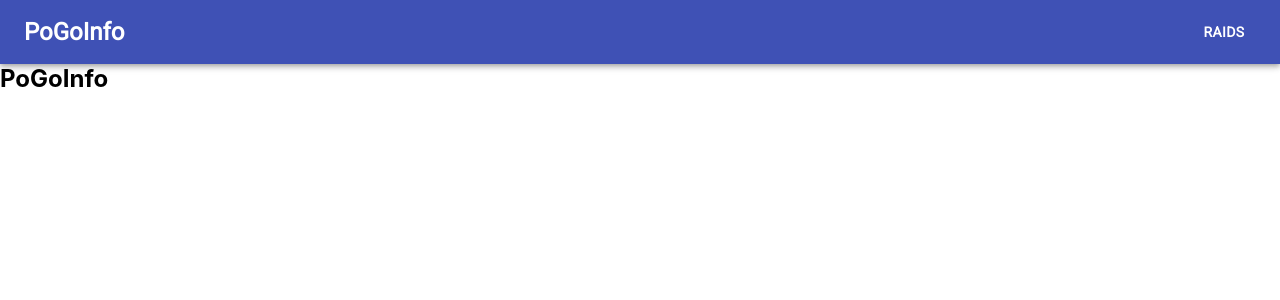
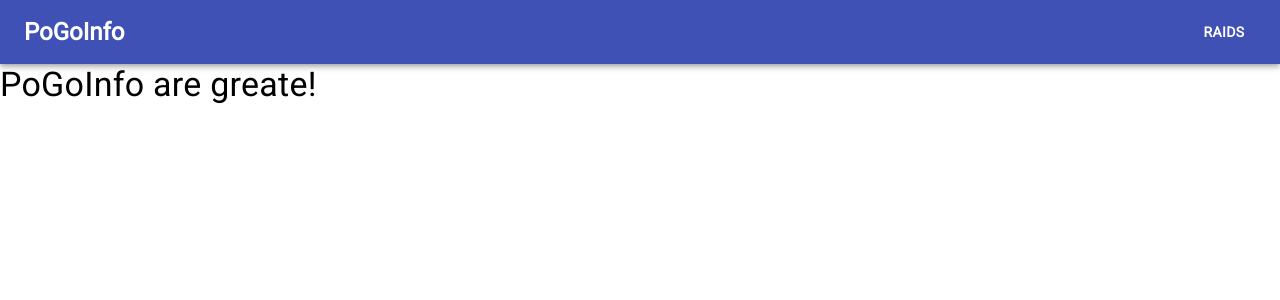
Before and after one commit to ruiaraujo012/PoGoInfo, a React (Create React App) app: page / in a window 1280 px wide. Shown: the top 300 px of the page. Built offline with nearby package versions, Linux system fonts and the light colour scheme.

Commit message:
:sparkles: React router added

```diff
--- a/package.json
+++ b/package.json
@@ -1,6 +1,6 @@
 {
   "name": "rename",
-  "version": "0.1.0",
+  "version": "0.1.2",
   "private": true,
   "dependencies": {
     "@material-ui/core": "^4.11.0",
@@ -12,6 +12,7 @@
     "node-sass": "4.14.1",
     "react": "^17.0.1",
     "react-dom": "^17.0.1",
+    "react-router-dom": "^5.2.0",
     "react-scripts": "4.0.0",
     "web-vitals": "^0.2.4"
   },
--- a/src/components/app/App.jsx
+++ b/src/components/app/App.jsx
@@ -1,15 +1,26 @@
 import React from "react";
+import { BrowserRouter as Router, Route, Switch } from "react-router-dom";
+
 import "./App.scss";
 
 import Navbar from "components/navbar/Navbar";
+import { Typography } from "@material-ui/core";
 
 const App = () => {
   return (
     <div className="App">
-      <header className="App-header">
+      <Router>
         <Navbar />
-        <h2>PoGoInfo</h2>
-      </header>
+
+        <Switch>
+          <Route path="/" exact>
+            <Typography variant="h4">PoGoInfo are greate!</Typography>
+          </Route>
+          <Route path="/raids">
+            <Typography variant="h4">Raids</Typography>
+          </Route>
+        </Switch>
+      </Router>
     </div>
   );
 };
--- a/src/components/navbar/Navbar.jsx
+++ b/src/components/navbar/Navbar.jsx
@@ -1,16 +1,11 @@
 import React from "react";
+
 import { makeStyles } from "@material-ui/core/styles";
-import AppBar from "@material-ui/core/AppBar";
-import Toolbar from "@material-ui/core/Toolbar";
-import Typography from "@material-ui/core/Typography";
-import Button from "@material-ui/core/Button";
+import { AppBar, Toolbar, Button, Typography } from "@material-ui/core/";
 
-const useStyles = makeStyles((theme) => ({
+const useStyles = makeStyles(() => ({
   root: {
     flexGrow: 1,
-  },
-  menuButton: {
-    marginRight: theme.spacing(2),
   },
   title: {
     flexGrow: 1,
@@ -19,17 +14,24 @@
   buttonLink: {
     fontWeight: "Bold",
   },
+  aLink: {
+    textDecoration: "none",
+    color: "inherit",
+    fontWeight: "Bold",
+  },
 }));
 
-export default function ButtonAppBar() {
+const Navbar = () => {
   const classes = useStyles();
 
   return (
     <div className={classes.root}>
       <AppBar position="static">
         <Toolbar>
-          <Typography variant="h5" className={classes.title}>
-            PoGoInfo
+          <Typography variant="h5" className={classes.title} color="inherit">
+            <a href="/" className={classes.aLink}>
+              PoGoInfo
+            </a>
           </Typography>
           <Button href="/raids" color="inherit" className={classes.buttonLink}>
             Raids
@@ -38,4 +40,6 @@
       </AppBar>
     </div>
   );
-}
+};
+
+export default Navbar;
```
Also changed, not shown: 1 other file (tests, documents, lock files or other folders).
